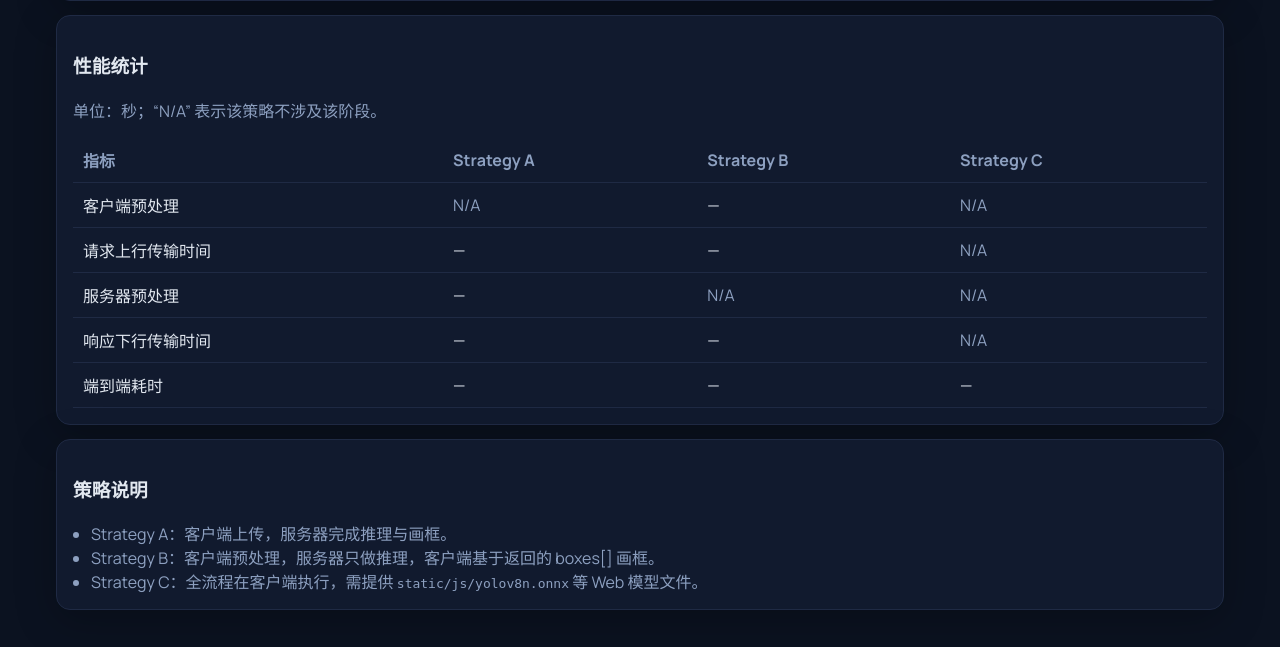
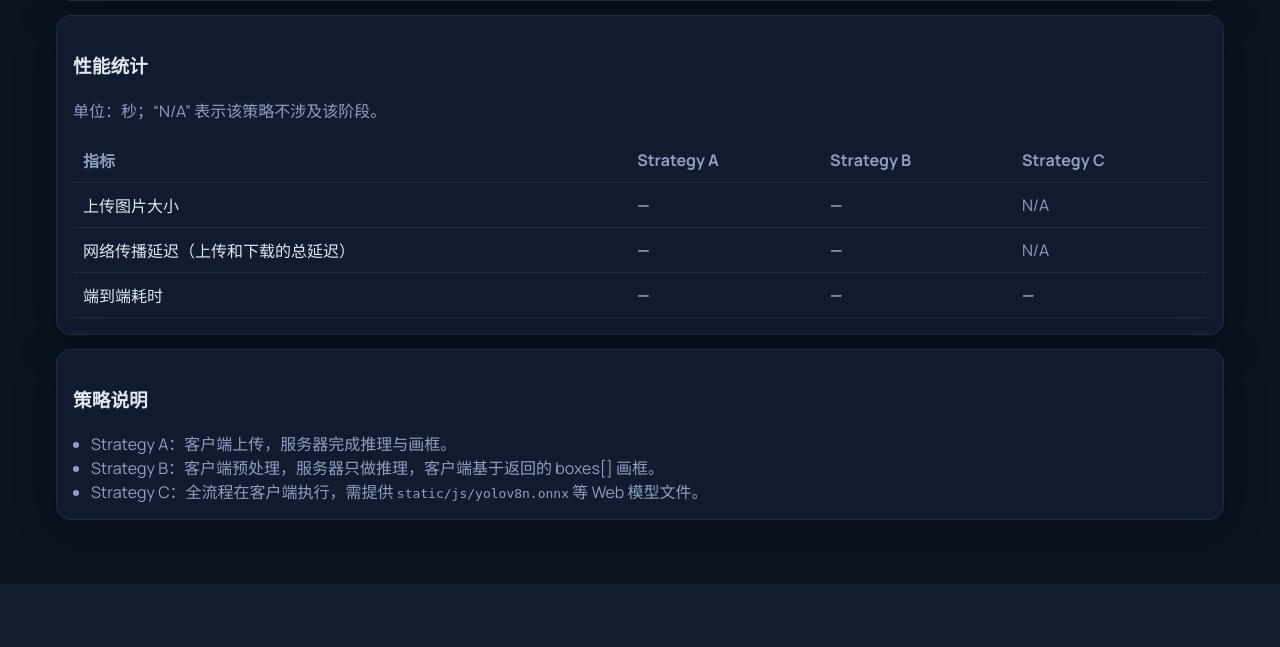
Before and after one commit to Ethan0318/YOLO-Project-for-SCUT-Software-Architecture-Class, a Flask app: page / in a window 1280 px wide. Shown: the part 856-1503 px from the top of the page. After the commit the page ends 1440 px from the top, so only its background shows below. Run offline with Flask 3, Linux system fonts and the light colour scheme; some libraries are stand-ins or nearby versions.

Commit message:
ver-2.0
修改性能统计指标

```diff
--- a/app.py
+++ b/app.py
@@ -69,9 +69,7 @@ def detect():
     uploaded.save(save_path)
     upload_time = time.time() - upload_start
 
-    read_start = time.time()
     img = cv2.imread(str(save_path))
-    read_time = time.time() - read_start
 
 
     if strategy == "C":
@@ -88,18 +86,7 @@ def detect():
         return jsonify({"error": str(exc)}), 500
 
     if strategy == "A":
-        infer_start = time.time()
         results = mdl(img, verbose=False)[0]
-        infer_time = time.time() - infer_start
-
-        preproc_ms = 0.0
-        try:
-            sp = getattr(results, "speed", None) or {}
-            preproc_ms = float(sp.get("preprocess", 0.0))
-        except Exception:
-            preproc_ms = 0.0
-        server_pre_time = round(read_time + (preproc_ms / 1000.0), 3)
-
         annotated = results.plot()
         detected_name = f"detected_{Path(filename).stem}.jpg"
         detected_path = RESULT_FOLDER / detected_name
@@ -111,14 +98,11 @@ def detect():
                 "original": to_relative(save_path),
                 "detected": to_relative(detected_path),
                 "upload_time": round(upload_time, 3),
-                "server_pre_time": server_pre_time,
             }
         )
 
     if strategy == "B":
-        infer_start = time.time()
         results = mdl(img, verbose=False)[0]
-        infer_time = time.time() - infer_start
 
         boxes = []
         if results.boxes is not None:
--- a/static/js/main.js
+++ b/static/js/main.js
@@ -13,9 +13,9 @@ const strategyPanels = {
 };
 
 const metricIds = {
-  a: { upload: "metric-upload-a", server_pre: "metric-serverpre-a", download: "metric-download-a", total: "metric-total-a" },
-  b: { client_pre: "metric-clientpre-b", upload: "metric-upload-b", download: "metric-download-b", total: "metric-total-b" },
-  c: { upload: "metric-upload-c", download: "metric-download-c", total: "metric-total-c" },
+  a: { size: "metric-size-a", net: "metric-net-a", total: "metric-total-a" },
+  b: { size: "metric-size-b", net: "metric-net-b", total: "metric-total-b" },
+  c: { size: "metric-size-c", net: "metric-net-c", total: "metric-total-c" },
 };
 
 const COCO_CLASSES = [
@@ -107,11 +107,9 @@ async function handleServerStrategy(file, strategy) {
 
   const formData = new FormData();
   let mapping = null;
-  let clientPreTime = 0;
 
   if (strategy === "B") {
     const img = await loadImage(URL.createObjectURL(file));
-    const clientPreStart = performance.now();
     const { blob, ratio, padX, padY } = await letterboxToBlob(img, IMG_SIZE);
     const smallFile = new File([blob], `resized_${Date.now()}.png`, { type: "image/png" });
 
@@ -122,7 +120,6 @@ async function handleServerStrategy(file, strategy) {
     formData.append("ratio", String(ratio));
     formData.append("pad_x", String(padX));
     formData.append("pad_y", String(padY));
-    clientPreTime = (performance.now() - clientPreStart) / 1000;
 
     mapping = { ratio, padX, padY, origW: img.naturalWidth || img.width, origH: img.naturalHeight || img.height };
   } else {
@@ -171,14 +168,14 @@ async function handleServerStrategy(file, strategy) {
   }
 
   if (strategy === "A") {
-    await handleStrategyAResult(data, file, overallStart, responseDownTTLB);
+    await handleStrategyAResult(data, file, overallStart, responseDownTTLB, (formData.get("file")?.size || file.size));
   } else {
-    await handleStrategyBResult(data, file, overallStart, responseDownTTLB, mapping, clientPreTime);
+    await handleStrategyBResult(data, file, overallStart, responseDownTTLB, mapping, (formData.get("file")?.size || 0));
   }
   stopLoading();
 }
 
-async function handleStrategyAResult(data, file, overallStart, responseDownTTLB) {
+async function handleStrategyAResult(data, file, overallStart, responseDownTTLB, uploadedBytes) {
   const panel = strategyPanels.A;
   const localUrl = panel.originalImage?.src || URL.createObjectURL(file);
   panel.downloadOriginal.href = localUrl;
@@ -191,14 +188,14 @@ async function handleStrategyAResult(data, file, overallStart, responseDownTTLB)
   panel.downloadResult.href = `/${data.detected}`;
 
   const overall = (performance.now() - overallStart) / 1000;
-  setMetricCell("a", "upload", formatSeconds(data.upload_time ?? "N/A"));
-  setMetricCell("a", "server_pre", formatSeconds(data.server_pre_time ?? "N/A"));
-  setMetricCell("a", "download", formatSeconds(responseDownTTLB));
+  const netLatency = Number(data.upload_time ?? 0) + Number(responseDownTTLB || 0);
+  setMetricCell("a", "size", formatMB(uploadedBytes));
+  setMetricCell("a", "net", formatSeconds(netLatency || "N/A"));
   setMetricCell("a", "total", formatSeconds(overall));
   setStatus("Strategy A 完成");
 }
 
-async function handleStrategyBResult(data, file, overallStart, responseDownTTLB, mapping, clientPreTime) {
+async function handleStrategyBResult(data, file, overallStart, responseDownTTLB, mapping, uploadedBytes) {
   const panel = strategyPanels.B;
   const localUrl = panel.originalImage?.src || URL.createObjectURL(file);
   panel.downloadOriginal.href = localUrl;
@@ -211,7 +208,7 @@ async function handleStrategyBResult(data, file, overallStart, responseDownTTLB,
       })
     : boxesSmall;
 
-  const { dataUrl, clientTime } = await drawBoundingBoxes(panel.originalImage, boxes, panel.canvas, { color: "#0ea5e9" });
+  const { dataUrl } = await drawBoundingBoxes(panel.originalImage, boxes, panel.canvas, { color: "#0ea5e9" });
   const overall = (performance.now() - overallStart) / 1000;
 
   showDetectedCanvas(panel);
@@ -219,9 +216,9 @@ async function handleStrategyBResult(data, file, overallStart, responseDownTTLB,
   panel.canvas.classList.remove("hidden");
   panel.downloadResult.href = dataUrl;
 
-  setMetricCell("b", "client_pre", formatSeconds(clientPreTime));
-  setMetricCell("b", "upload", formatSeconds(data.upload_time ?? "N/A"));
-  setMetricCell("b", "download", formatSeconds(responseDownTTLB));
+  const netLatency = Number(data.upload_time ?? 0) + Number(responseDownTTLB || 0);
+  setMetricCell("b", "size", formatMB(uploadedBytes));
+  setMetricCell("b", "net", formatSeconds(netLatency || "N/A"));
   setMetricCell("b", "total", formatSeconds(overall));
   setStatus("Strategy B 完成");
 }
@@ -245,13 +242,11 @@ async function handleStrategyC(file) {
   const inferTime = (performance.now() - inferStart) / 1000;
 
   const outputTensor = outputs[ortSession.outputNames[0]];
-  const clientStart = performance.now();
   const decoded = decodeDetections(outputTensor, ratio, padX, padY, img.naturalWidth, img.naturalHeight, CONF_THRESHOLD_C, PRE_NMS_TOPK);
   const finalBoxes = nonMaxSuppression(decoded, IOU_THRESHOLD_C, MAX_DETS);
 
   setStatus("客户端后处理...");
-  const { dataUrl, clientTime } = await drawBoundingBoxes(img, finalBoxes, panel.canvas, { color: "#f97316" });
-  const clientProcTime = (performance.now() - clientStart) / 1000 + clientTime;
+  const { dataUrl } = await drawBoundingBoxes(img, finalBoxes, panel.canvas, { color: "#f97316" });
   const overall = (performance.now() - overallStart) / 1000;
 
   showOriginalMedia(panel, img.src, false);
@@ -260,8 +255,8 @@ async function handleStrategyC(file) {
   panel.downloadOriginal.href = img.src;
   panel.downloadResult.href = dataUrl;
 
-  setMetricCell("c", "upload", "N/A");
-  setMetricCell("c", "download", "N/A");
+  setMetricCell("c", "size", "N/A");
+  setMetricCell("c", "net", "N/A");
   setMetricCell("c", "total", formatSeconds(overall));
   stopLoading();
   setStatus("Strategy C 完成");
@@ -280,11 +275,7 @@ function showOriginalMedia(panel, url) {
   panel.originalImage.src = url;
 }
 
-function showDetectedImage(panel, url) {
-  hideElements(panel.canvas);
-  panel.detectedImage.classList.remove("hidden");
-  panel.detectedImage.src = url;
-}
+
 
 
 
@@ -554,7 +545,7 @@ function resetMetrics(strategy) {
   Object.values(group).forEach((id) => {
     if (id) {
       const cell = document.getElementById(id);
-      if (cell) cell.textContent = "—";
+      if (cell && cell.textContent !== "N/A") cell.textContent = "—";
     }
   });
 }
@@ -607,6 +598,11 @@ function formatSeconds(sec) {
   if (sec === "N/A") return "N/A";
   return `${Number(sec).toFixed(3)} s`;
 }
+function formatMB(bytes) {
+  if (bytes === "N/A") return "N/A";
+  const mb = Number(bytes) / 1024 / 1024;
+  return `${mb.toFixed(2)} MB`;
+}
 
 function clamp(val, min, max) {
   return Math.max(min, Math.min(max, val));
--- a/templates/index.html
+++ b/templates/index.html
@@ -131,28 +131,16 @@
         </thead>
         <tbody>
           <tr>
-            <td>客户端预处理</td>
-            <td id="metric-clientpre-a" class="muted">N/A</td>
-            <td id="metric-clientpre-b">—</td>
-            <td id="metric-clientpre-c" class="muted">N/A</td>
+            <td>上传图片大小</td>
+            <td id="metric-size-a">—</td>
+            <td id="metric-size-b">—</td>
+            <td id="metric-size-c" class="muted">N/A</td>
           </tr>
           <tr>
-            <td>请求上行传输时间</td>
-            <td id="metric-upload-a">—</td>
-            <td id="metric-upload-b">—</td>
-            <td id="metric-upload-c" class="muted">N/A</td>
-          </tr>
-          <tr>
-            <td>服务器预处理</td>
-            <td id="metric-serverpre-a">—</td>
-            <td id="metric-serverpre-b" class="muted">N/A</td>
-            <td id="metric-serverpre-c" class="muted">N/A</td>
-          </tr>
-          <tr>
-            <td>响应下行传输时间</td>
-            <td id="metric-download-a">—</td>
-            <td id="metric-download-b">—</td>
-            <td id="metric-download-c" class="muted">N/A</td>
+            <td>网络传播延迟（上传和下载的总延迟）</td>
+            <td id="metric-net-a">—</td>
+            <td id="metric-net-b">—</td>
+            <td id="metric-net-c" class="muted">N/A</td>
           </tr>
           <tr>
             <td>端到端耗时</td>
```
